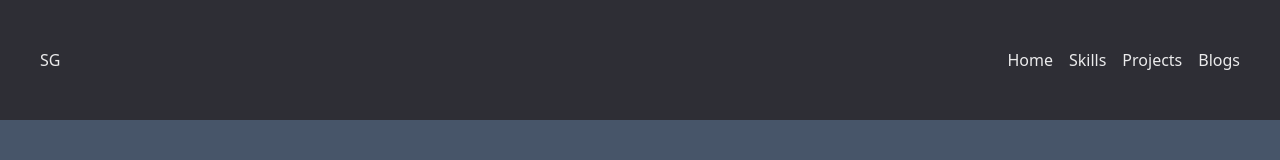
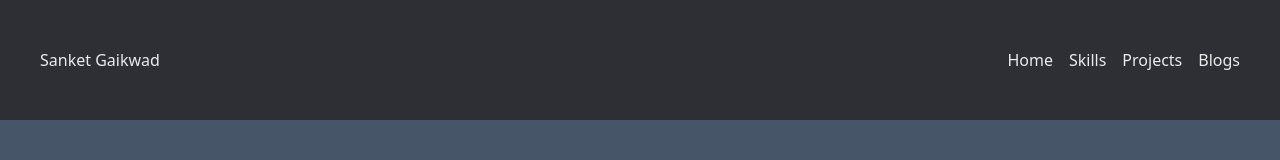
Before and after one commit to 16gsanket/portfolio, a React (Vite) app: page / in a window 1280 px wide. Shown: the top 160 px of the page. Built offline with nearby package versions, Linux system fonts and the light colour scheme.

Commit message:
added ,iojnmos

```diff
--- a/src/Components/NavBar.jsx
+++ b/src/Components/NavBar.jsx
@@ -5,7 +5,7 @@ export default function NavBar() {
     <div className=' h-[15dvh]  flex align-middle justify-between md:px-10 sm:px-8 px-5 items-center '>
 
             <ul>
-                SG
+                Sanket Gaikwad
             </ul>
 
             <ul className='flex align-middle justify-between gap-4'>
```
